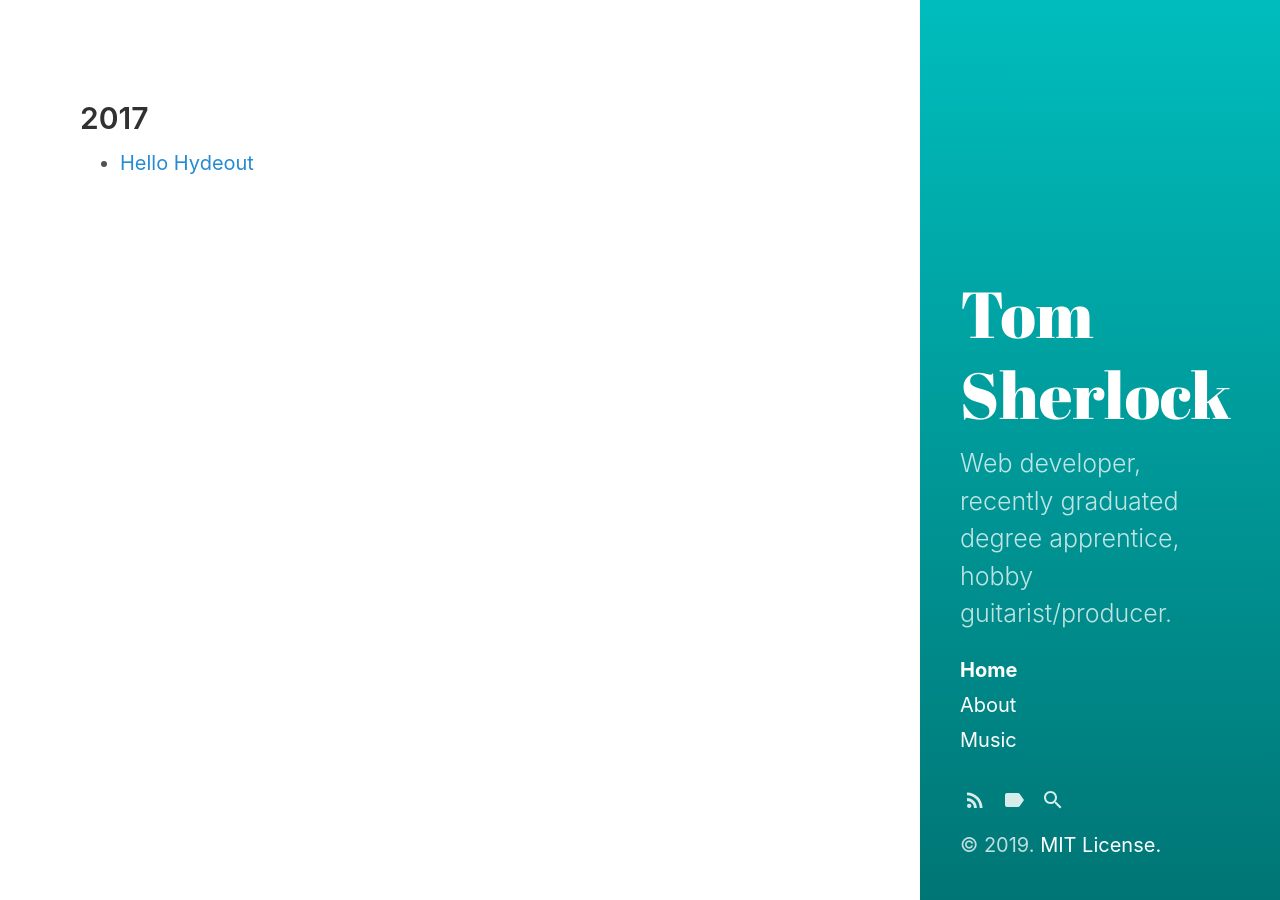
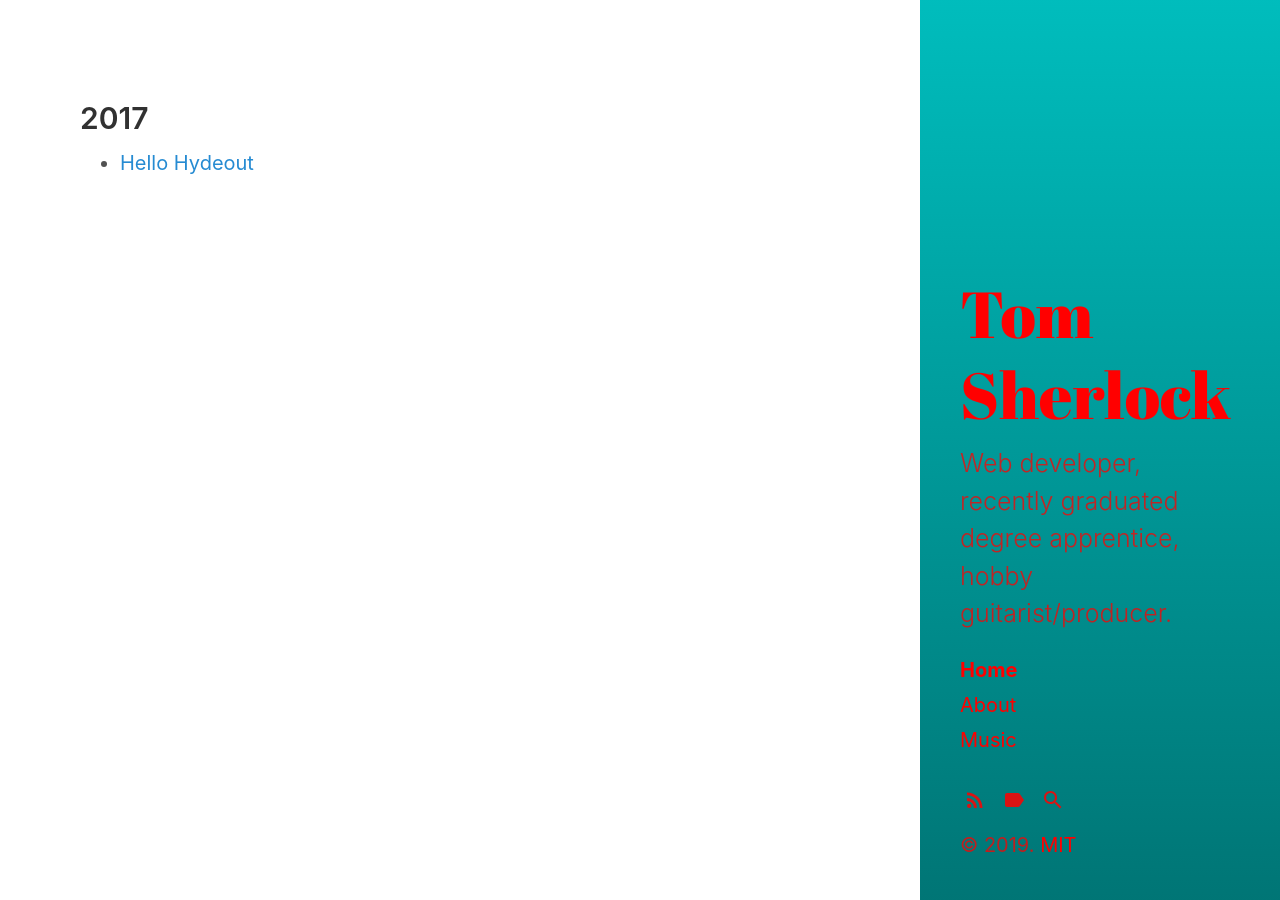
Before and after one commit to tomsherlocked/site, a Jekyll site: the page built from index.html, in a window 1280 px wide. Built offline with Jekyll 4.4.1, drawn with Linux system fonts in a browser that asks for light colours; the list of posts is cut into pages by our own code.

Commit message:
colour playing

```diff
--- a/_includes/copyright.html
+++ b/_includes/copyright.html
@@ -1,4 +1,4 @@
 <p>
   &copy; {{ site.time | date: '%Y' }}.
-  <a href="{{ "/LICENSE.md" | relative_url }}">MIT License.</a>
+  <a href="{{ "/LICENSE.md" | relative_url }}">MIT</a>
 </p>
--- a/assets/css/main.scss
+++ b/assets/css/main.scss
@@ -4,6 +4,8 @@
 ---
 
 $sidebar-bg-color: #009999;
+$sidebar-fg-color: red !default;
+
 $layout-reverse: true;
 
 @import "hydeout";
```
Also changed, not shown: LICENSE.md.
